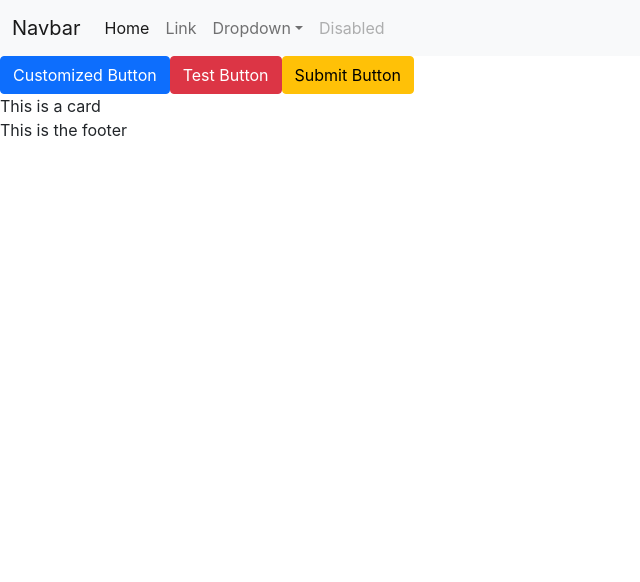
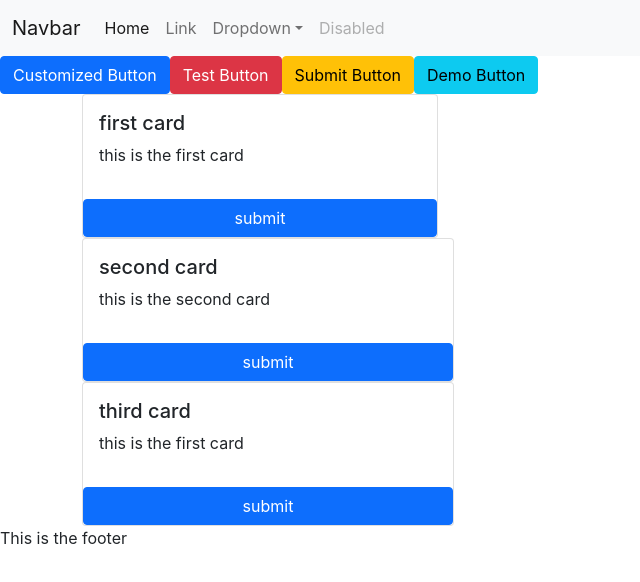
Before and after one commit to Bably15/react-js, a React (Create React App) app: page / in a window 1280 px wide. Shown: the top 582 px of the page, without its empty margins (0-640 px from the left). Built offline with nearby package versions, Linux system fonts and the light colour scheme.

Commit message:
cards added

```diff
--- a/src/App.js
+++ b/src/App.js
@@ -10,7 +10,24 @@ function App() {
             <Button color="primary" text="Customized Button" />
             <Button color="danger" text="Test Button" />
             <Button color="warning" text="Submit Button" />
-            <Card />
+            <Button color="info" text="Demo Button" />
+            <div className="container">
+                <div className="row">
+                    <div className="col-4">
+                        <Card
+                            title="first card"
+                            text="this is the first card"
+                        />
+                    </div>
+                </div>
+                <div className="col-4">
+                    <Card title="second card" text="this is the second card" />
+                </div>
+                <div className="col-4">
+                    <Card title="third card" text="this is the first card" />
+                </div>
+            </div>
+
             <Footer />
         </div>
     );
--- a/src/component/Card.js
+++ b/src/component/Card.js
@@ -1,9 +1,15 @@
-const Card = () => {
+import Button from "./Button";
+const Card = (props) => {
+    const { title, text } = props;
+
     return (
-        <div>
-            <card>This is a card</card>
+        <div class="card">
+            <div class="card-body">
+                <h5 class="title">{title}</h5>
+                <p class="text">{text}</p>
+            </div>
+            <Button color="primary" text="submit" />
         </div>
     );
 };
-
 export default Card;
```
